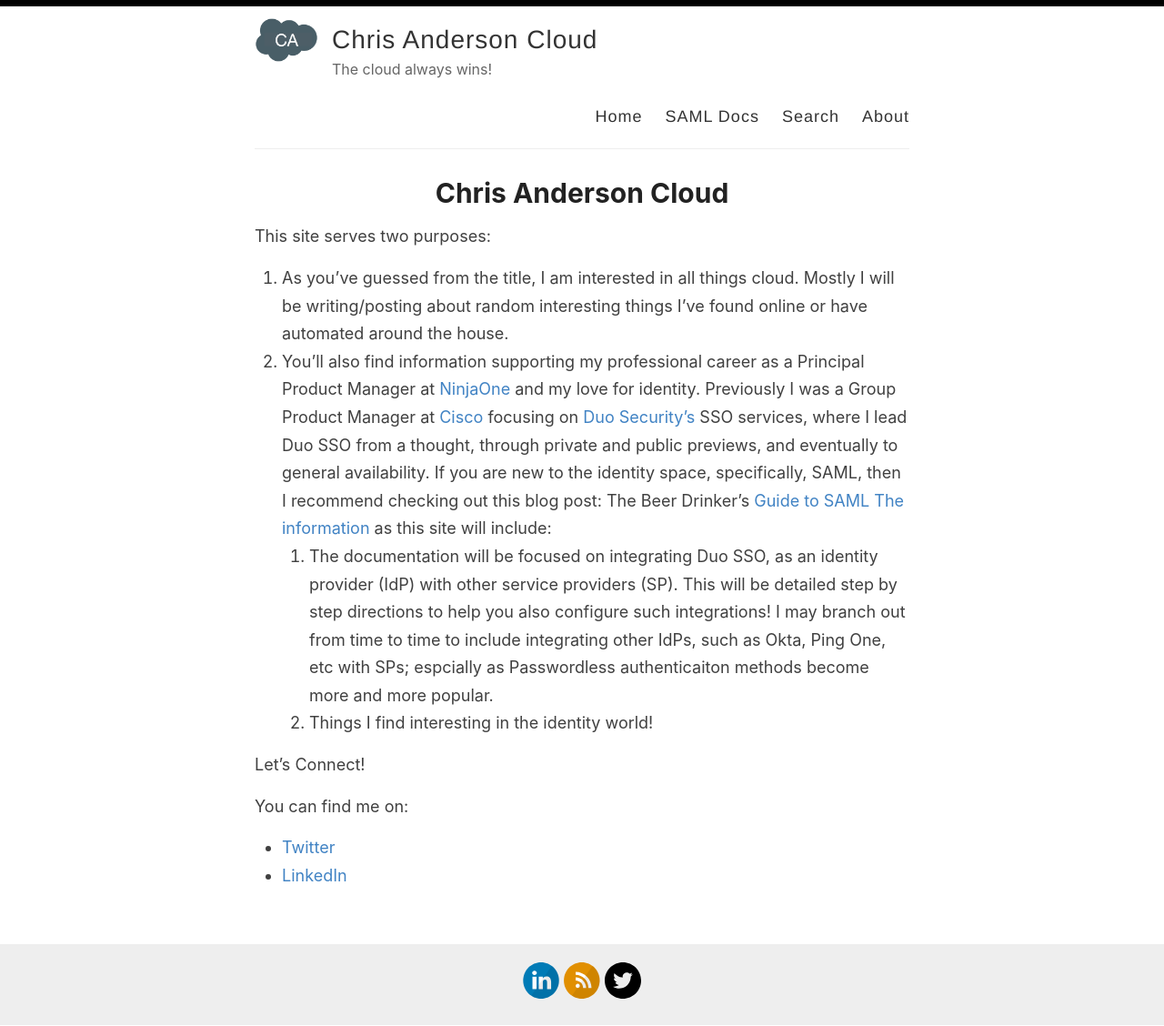
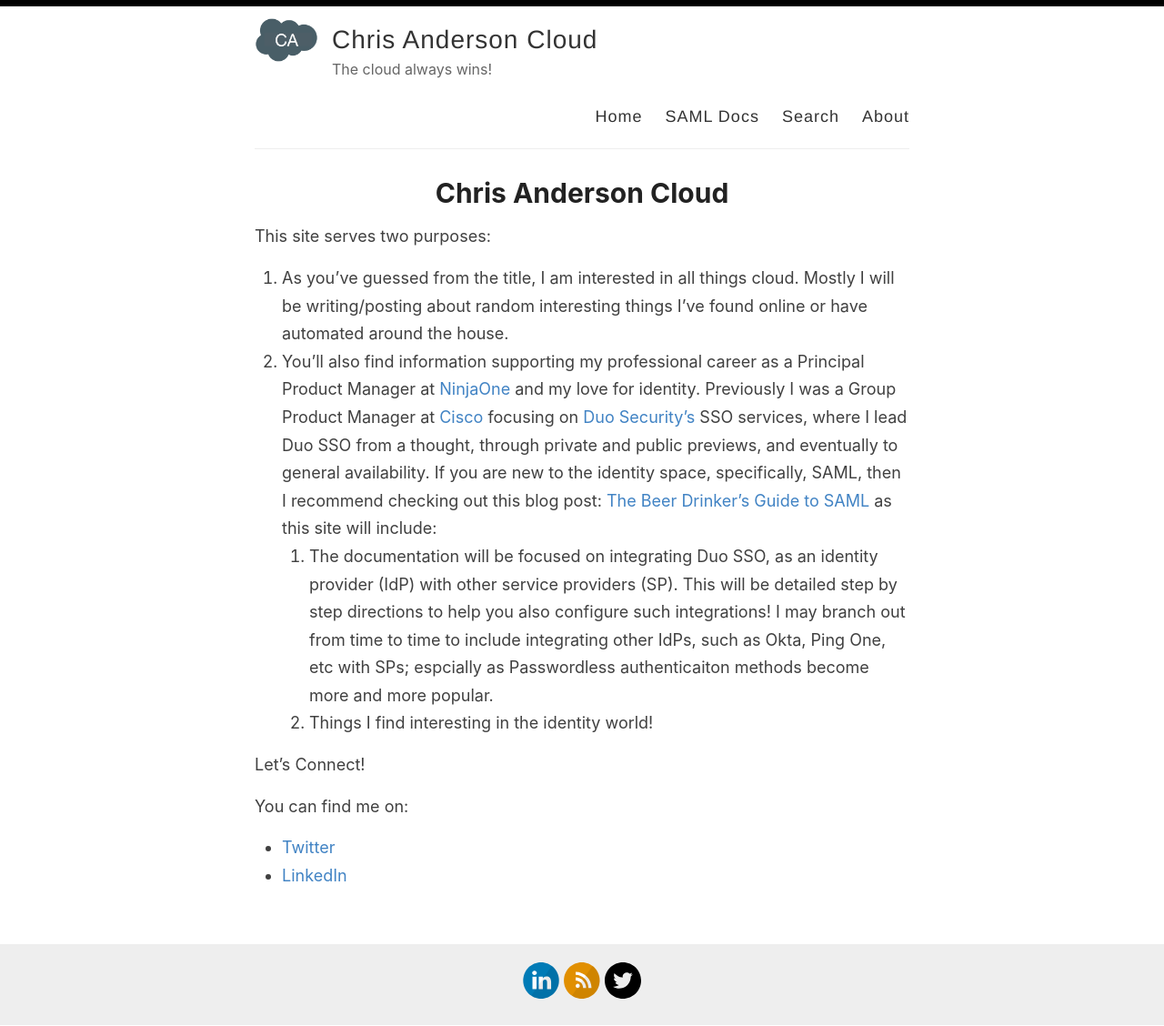
Before and after one commit to christophe81/christophe81.github.io, a Jekyll site: the page built from _pages/about.md, in a window 1280 px wide. Shown: the whole page at 91% size. Built offline with Jekyll 4.4.1, drawn with Linux system fonts in a browser that asks for light colours.

Commit message:
Update about.md

```diff
--- a/_pages/about.md
+++ b/_pages/about.md
@@ -7,7 +7,7 @@
 This site serves two purposes:
 
 1. As you’ve guessed from the title, I am interested in all things cloud. Mostly I will be writing/posting about random interesting things I’ve found online or have automated around the house.
-1. You’ll also find information supporting my professional career as a Principal Product Manager at [NinjaOne](http://ninjaone.com) and my love for identity. Previously I was a Group Product Manager at [Cisco](https://cisco.com) focusing on [Duo Security’s](https://duo.com) SSO services, where I lead Duo SSO from a thought, through private and public previews, and eventually to general availability. If you are new to the identity space, specifically, SAML, then I recommend checking out this blog post: The Beer Drinker’s [Guide to SAML The information](https://duo.com/blog/the-beer-drinkers-guide-to-saml) as this site will include:
+1. You’ll also find information supporting my professional career as a Principal Product Manager at [NinjaOne](http://ninjaone.com) and my love for identity. Previously I was a Group Product Manager at [Cisco](https://cisco.com) focusing on [Duo Security’s](https://duo.com) SSO services, where I lead Duo SSO from a thought, through private and public previews, and eventually to general availability. If you are new to the identity space, specifically, SAML, then I recommend checking out this blog post: [The Beer Drinker’s Guide to SAML](https://duo.com/blog/the-beer-drinkers-guide-to-saml) as this site will include:
    1. The documentation will be focused on integrating Duo SSO, as an identity provider (IdP) with other service providers (SP). This will be detailed step by step directions to help you also configure such integrations! I may branch out from time to time to include integrating other IdPs, such as Okta, Ping One, etc with SPs; espcially as Passwordless authenticaiton methods become more and more popular.
    1. Things I find interesting in the identity world!
 
```
